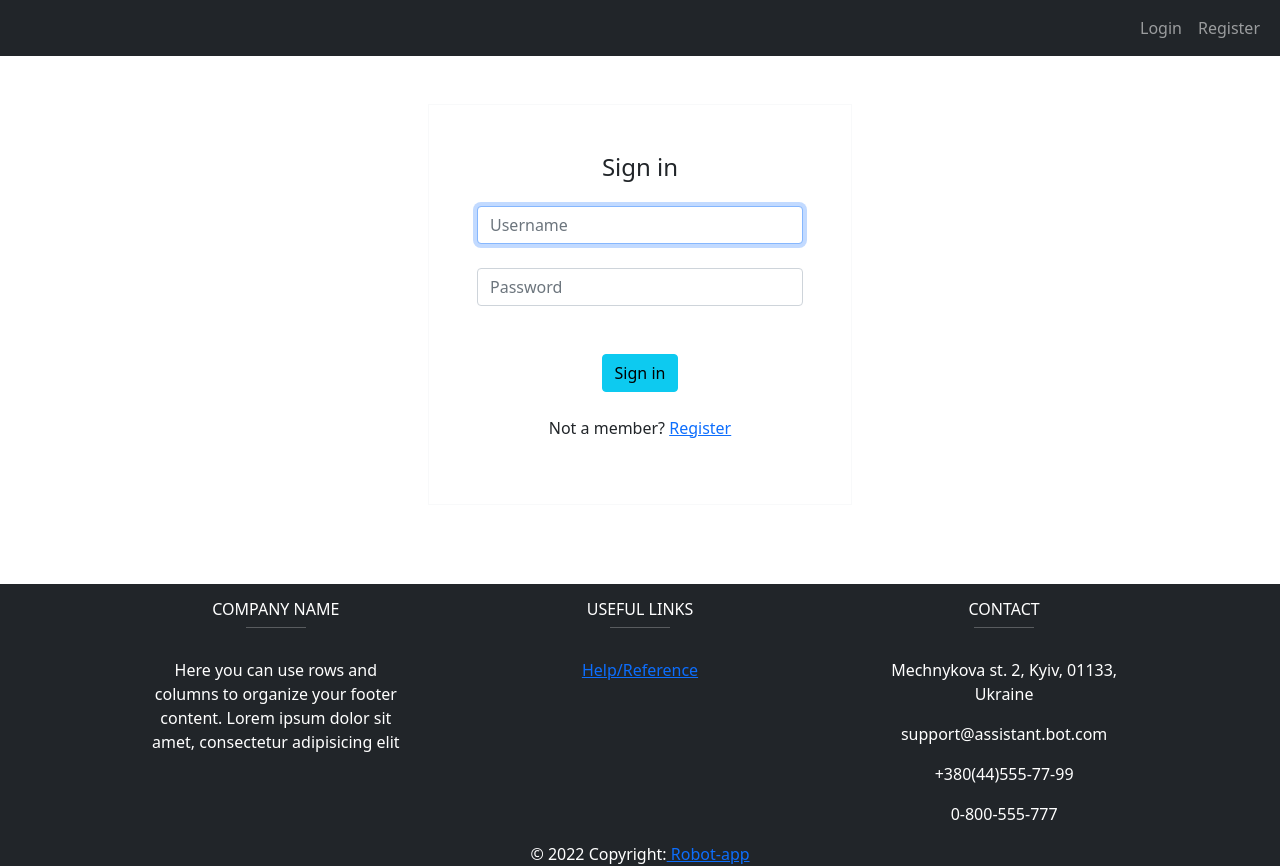
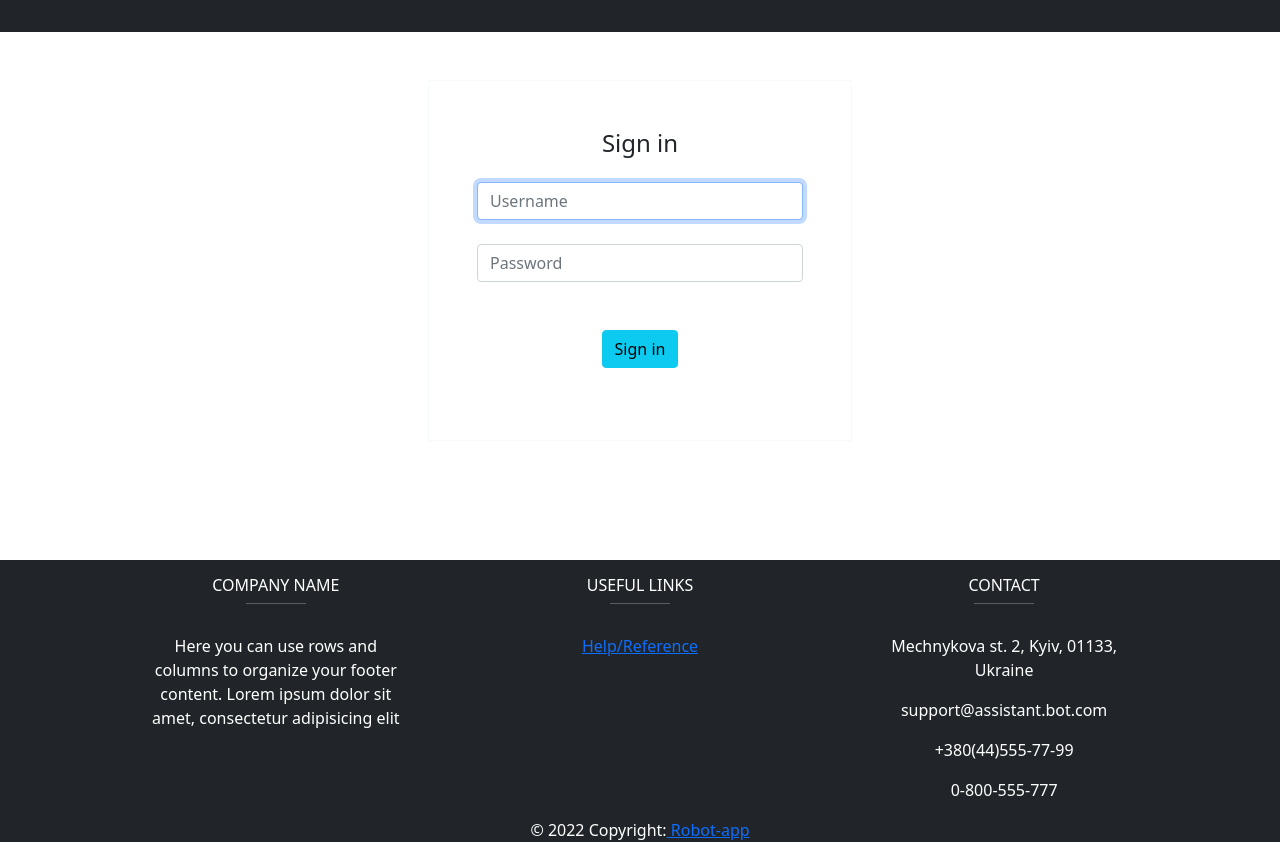
Before and after one commit to anfernee84/web_project_final, a Django app: page /login/ in a window 1280 px wide. After the commit the page ends 842 px from the top, so only its background shows below. Run offline with Django 4.2, Linux system fonts and the light colour scheme; some libraries are stand-ins or nearby versions.

Commit message:
changed login and homepage for ed

```diff
--- a/assistant_bot/views.py
+++ b/assistant_bot/views.py
@@ -91,7 +91,7 @@ class AddressBookView(LoginRequiredMixin, ListView):
 
     def get_context_data(self, *, object_list=None, **kwargs):
         context = super(AddressBookView, self).get_context_data(**kwargs)
-        context['all_contacts'] = AddressBook.objects.all()
+        context['all_contacts'] = AddressBook.objects.filter(user=self.request.user).all()
         context['contacts'] = context['contacts'].filter(user=self.request.user)
 
         today_date = datetime.date.today()
@@ -181,7 +181,7 @@ class NoteBookView(LoginRequiredMixin, ListView):
 
     def get_context_data(self, *, object_list=None, **kwargs):
         context = super(NoteBookView, self).get_context_data(**kwargs)
-        context['all_notes'] = NoteBook.objects.all()
+        context['all_notes'] = NoteBook.objects.filter(user=self.request.user).all()
         context['notes'] = context['notes'].filter(user=self.request.user)
 
         tag_set = set()
@@ -194,7 +194,7 @@ class NoteBookView(LoginRequiredMixin, ListView):
         if search_input:
             context['notes'] = context['notes'].filter(title__icontains=search_input)
 
-        for tag_item in NoteBook.objects.values_list('tags', flat=True).order_by('tags'):
+        for tag_item in NoteBook.objects.filter(user=self.request.user).values_list('tags', flat=True).order_by('tags'):
             if tag_item:
                 for tag in tag_item:
                     tag_set.add(tag)
--- a/templates/homepage.html
+++ b/templates/homepage.html
@@ -33,8 +33,10 @@
                     {% if request.user.is_authenticated %}
                         <li class="nav-item"><a class="nav-link" href="{% url 'logout' %}">Logout</a></li>
                     {% else %}
-                        <li class="nav-item"><a class="nav-link" href="{% url 'login' %}">Login</a></li>
-                        <li class="nav-item"><a class="nav-link" href="{% url 'register' %}">Register</a></li>
+{#                        <li class="nav-item"><a class="nav-link" href="{% url 'login' %}">Login</a></li>#}
+{#                        <li class="nav-item"><a class="nav-link" href="{% url 'register' %}">Register</a></li>#}
+                        <li class="nav-item"><a class="nav-link" href=""></a></li>
+                        <li class="nav-item"><a class="nav-link" href=""></a></li>
                     {% endif %}
                 </ul>
             </div>
--- a/templates/login.html
+++ b/templates/login.html
@@ -34,10 +34,11 @@
     <!-- Sign in button -->
     <button class="btn btn-info btn-block my-4" type="submit">Sign in</button>
 
-    <!-- Register -->
-    <p>Not a member?
-        <a href="{% url 'register' %}">Register</a>
-    </p>
+{#    <!-- Register -->#}
+{#    <p>Not a member?#}
+{#        <a href="{% url 'register' %}">Register</a>#}
+{#    </p>#}
+
 </form>
 
 
```
